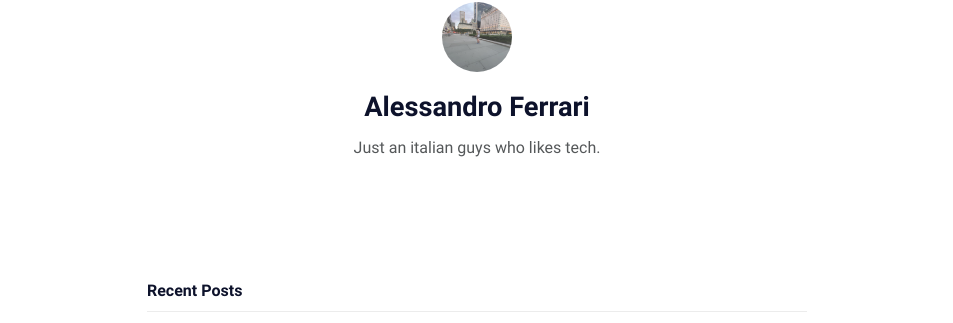
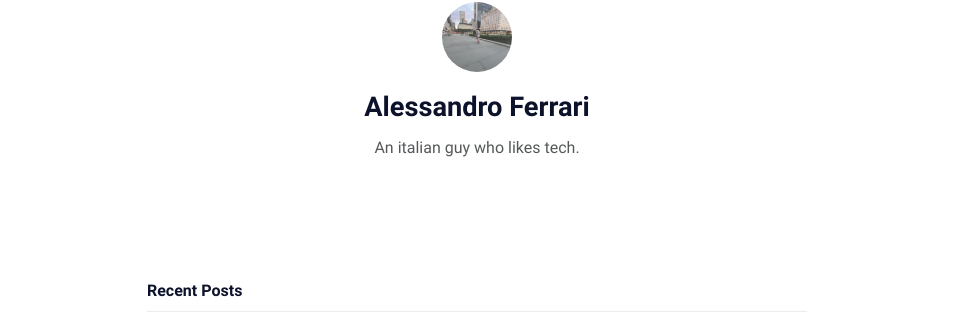
Before and after one commit to Ferryistaken/website, a Jekyll site: the page built from index.md, in a window 1280 px wide. Shown: the part 166-489 px from the top of the page, without its empty margins (163-1116 px from the left). Built offline with Jekyll 4.4.1, drawn with Linux system fonts in a browser that asks for light colours.

Commit message:
fixed typo in description

```diff
--- a/_config.yml
+++ b/_config.yml
@@ -13,7 +13,7 @@ mode: light # default theme "dark" | "light"
 author:
   name: Alessandro Ferrari # author name
   bio: >- # tell to the world
-      Just an italian guys who likes tech.
+      An italian guy who likes tech.
   username: ferry # author username
   github: Ferryistaken
   twitter: ferrryx
```
